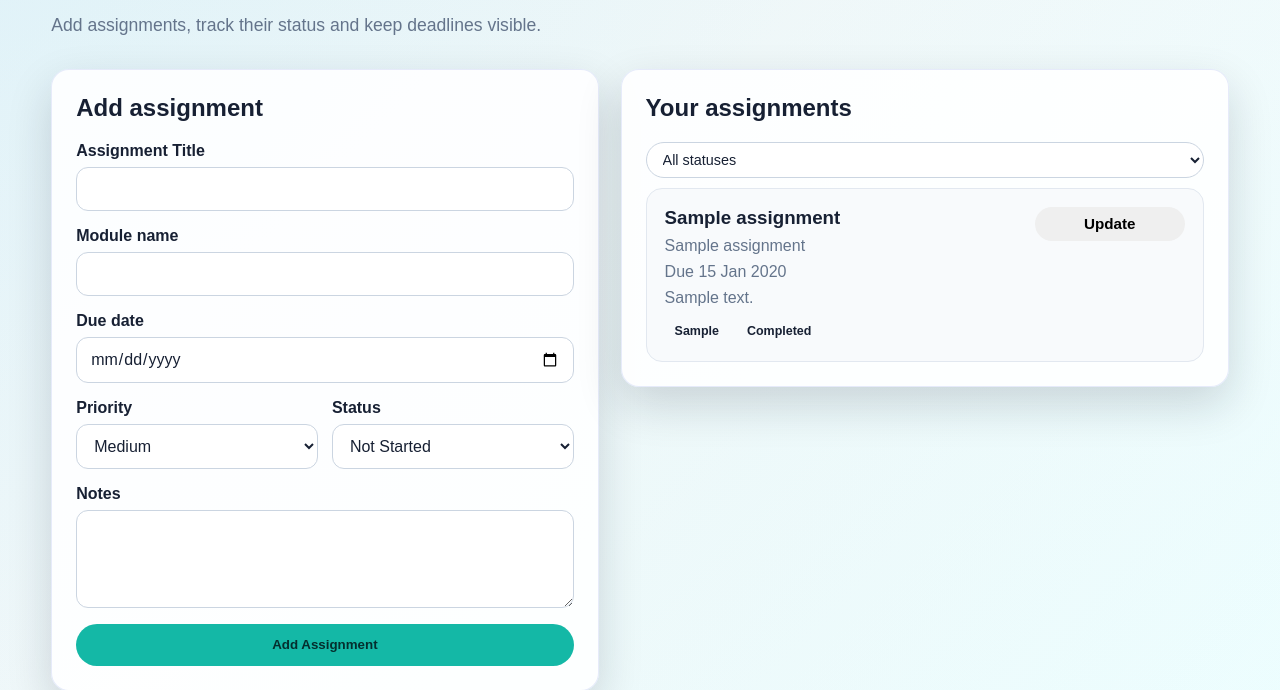
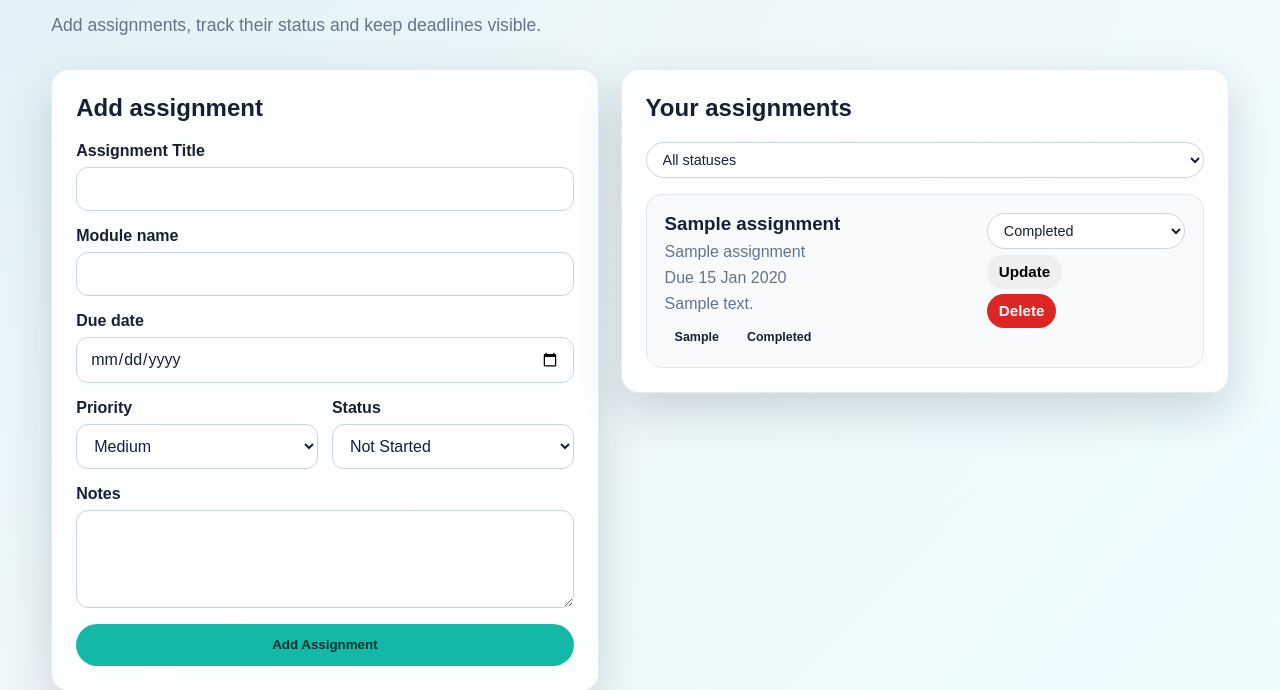
Before and after one commit to ScriptusDigital/Database_Assignment, a Flask app: page /assignments in a window 1280 px wide. Shown: the part 206-896 px from the top of the page. Run offline with Flask 3, Linux system fonts and the light colour scheme; a user stored in the database is signed in; tables that the repository leaves empty hold one stand-in row (values such as "Sample post").

Commit message:
refactor: clean up page code

```diff
--- a/Static/css/style.css
+++ b/Static/css/style.css
@@ -342,7 +342,7 @@ a {
 .record-actions {
     display: grid;
     align-content: start;
-    gap: 10px;
+    gap: 5px;
     min-width: 150px;
 }
 
@@ -377,6 +377,11 @@ a {
 
 .hidden {
     display: none;
+}
+
+.empty-text {
+    color: var(--muted);
+    line-height: 1.6;
 }
 
     /*-----------FLASH MESSAGE STYLING-----------*/
@@ -476,7 +481,8 @@ a {
 .small-select {
 border-radius:999px;
 padding: 8px 12px;
-font-size: 0.9rem
+font-size: 0.9rem;
+margin-bottom: 6px;
 }
 
 
--- a/Templates/assignments.html
+++ b/Templates/assignments.html
@@ -20,20 +20,17 @@
 
             <div class="form-group">
                 <label for="title">Assignment Title</label>
-        <input type="text" id="title" name="title"
-        required>
+                <input type="text" id="title" name="title" required>
             </div>
 
             <div class="form-group">
                 <label for="module_name">Module name</label>
-        <input type="text" id="module_name" name="module_name"
-        required>
+                <input type="text" id="module_name" name="module_name" required>
             </div>
 
             <div class="form-group">
                 <label for="due_date">Due date</label>
-        <input type="date" id="due_date" name="due_date"
-        required>
+                <input type="date" id="due_date" name="due_date" required>
             </div>
 
             <div class="form-row">
@@ -50,7 +47,7 @@
                     <label for="status">Status</label>
                     <select id="status" name="status">
                         <option value="Not started">Not Started</option>
-                <option value="In progress" >In progress</option>
+                        <option value="In progress">In progress</option>
                         <option value="Completed">Completed</option>
                     </select>
                 </div>
@@ -68,10 +65,10 @@
         <div class="panel-header">
             <h2>Your assignments</h2>
             <select id="assignmentFilter" class="small-select">
-    <option value="all"> All statuses       </option>
-       <option value="Not started"> Not started       </option>
-          <option value="In progress"> In progress       </option>
-             <option value="Completed">  Completed      </option>
+                <option value="all"> All statuses </option>
+                <option value="Not started"> Not started </option>
+                <option value="In progress"> In progress </option>
+                <option value="Completed"> Completed </option>
             </select>
         </div>
 
@@ -105,13 +102,22 @@
                     </div>
                 </div>
 
+<div class="record-actions">
+<form method="POST" action="{{ url_for('update_assignment_status', assignment_id=assignment.id) }}">
+    <select name="status" class="small-select">
+        <option value="Not started" {% if assignment.status == "Not started" %} selected{% endif %}>Not started</option>
+        <option value="In progress" {% if assignment.status == "In progess" %} selected{% endif %}>In progress</option>
+        <option value="Complete" {% if assignment.status == "Completed" %} selected{% endif %}>Completed</option>
 
-
-<div class="record-actions">
-
+        </select>
 
             <button type="submit" class="btn btn-small">Update</button>
+             </form>
 
+    <form method="POST" action=" {{ url_for('delete_assignment', assignment_id=assignment.id )}}" class="delete-form">
+
+    <button type="submit" class="btn btn-danger btn-small">Delete</button>
+             </form>
 
                 </div>
             </div>
@@ -120,11 +126,11 @@
 
         {% else %}
 
-<p>No assignments added yet.</p>
+        <p class="empty-text">No assignments added yet.</p>
 
         {% endif %}
 
-
+    </article>
 </section>
 
 {% endblock %}
--- a/Templates/base.html
+++ b/Templates/base.html
@@ -30,7 +30,7 @@
         <li><a href="{{ url_for('dashboard') }}">Dashboard</a></li>
         <li><a href="{{ url_for('assignments') }}">Assignments</a></li>
         <li><a href="{{ url_for('budget') }}">Budget</a></li>
-  <li><a href="{{url_for('logout')}}">Logout</a></li  >
+        <li><a href="{{url_for('logout')}}">Logout</a></li>
 
         {% else %}
         <li><a href="{{ url_for('login') }}">Login</a></li>
--- a/Templates/home.html
+++ b/Templates/home.html
@@ -7,7 +7,8 @@
   <div class="hero-content">
     <p class="eyebrow">Student planning without the worry</p>
     <h1>Track your assigments, spending and study life in one place. </h1>
-<p class="hero-text">StudentPilot is a Flask and PostgreSQL web app designed to help students organizse deadlines and expenses from a simple personal dashboard.</p>
+    <p class="hero-text">StudentPilot is a Flask and PostgreSQL web app designed to help students organizse deadlines
+      and expenses from a simple personal dashboard.</p>
 
     <div class="hero-actions">
 
--- a/app.py
+++ b/app.py
@@ -222,7 +222,7 @@ def budget():
 
     return render_template('budget.html', expenses=expenses, total_spent=total_spent, category_totals=category_totals)
 
-#====Expense deletion logic==#
+#====Expense deletion logic - CRUD ==#
 @app.route('/delete_expense/<int:expense_id>', methods=['POST'])
 @login_required
 def delete_expense(expense_id):
@@ -293,8 +293,37 @@ def assignments():
     )
 
 
+#====Update and delete function for assignement cards - CRUD FUNCTION==#
+#===Based on elements of https://flask-sqlalchemy.readthedocs.io/en/stable/queries==#
+#=== and https://bdavison.napier.ac.uk/web/flask/basics/crud==#
+@app.route("/assignment/<int:assignment_id>/status", methods=["POST"])
+@login_required
+def update_assignment_status(assignment_id):
+    assignment = Assignment.query.get_or_404(assignment_id)
+    if assignment.user_id != current_user.id:
+            flash("Not today, pal. You don't have permission to update this assignment.", "danger")
+            return redirect(url_for("assignments"))
+    new_status = request.form.get("status", "Not started")
+    assignment.status = new_status
+    db.session.commit()
+    flash ("Well done, bucko. Assignment status updated.", "success")
+    return redirect(url_for("assignments"))
 
-    return render_template('assignments.html')
+@app.route("/assignment/<int:assignment_id>/delete", methods=["POST"])
+@login_required
+def delete_assignment(assignment_id):
+        assignment = Assignment.query.get_or_404(assignment_id)
+        if assignment.user_id != current_user.id:
+            flash("You do not have permission to delete this assignment", "danger")
+            return redirect(url_for("assignments"))
+        db.session.delete(assignment)
+        db.session.commit()
+        flash("Assignment torched.", "success")
+        return redirect(url_for("assignments"))
+
+
+
+
 
 
 if __name__ == '__main__':
```
Also changed, not shown: Static/js/script.js (+4 -3 lines), Templates/budget.html (indentation only), Templates/login.html (indentation only), Templates/register.html (indentation only). Lines whose indentation alone changed are shown as unchanged.
